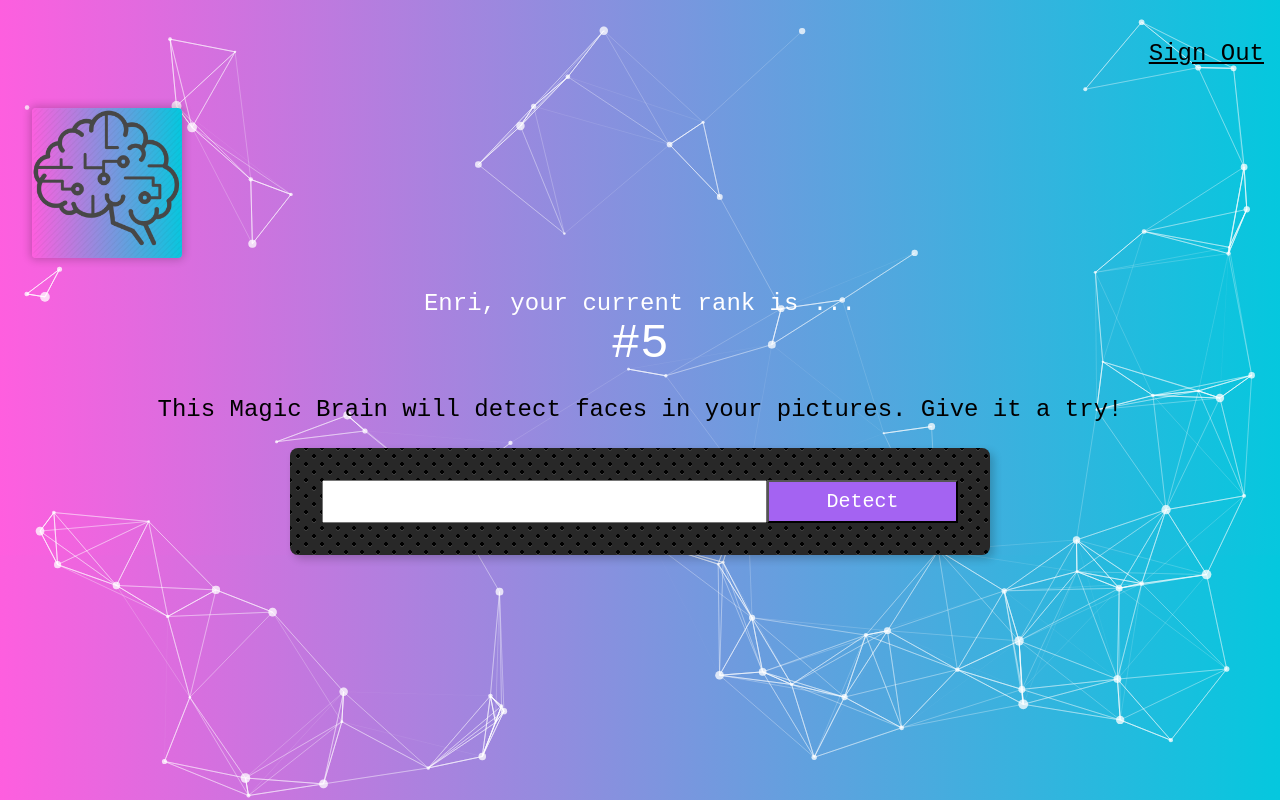
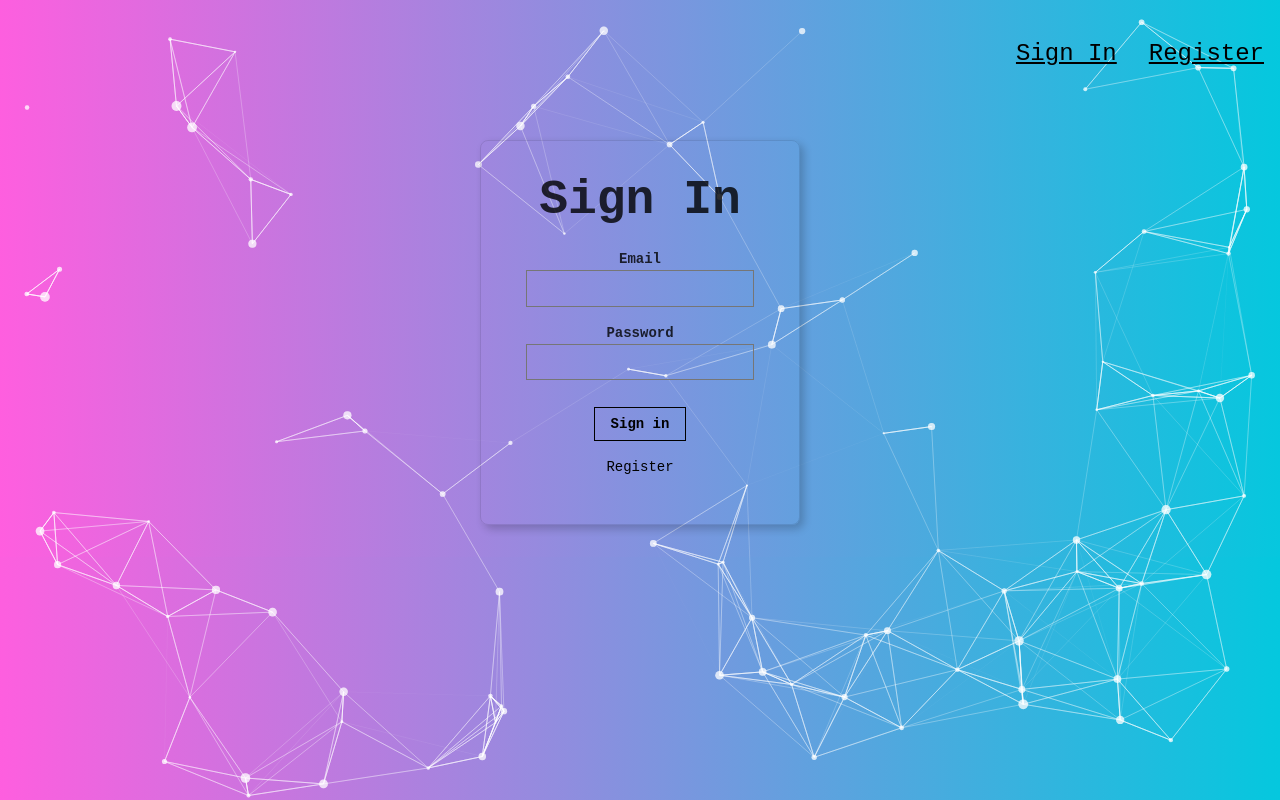
Before and after one commit to Ekoorits/facerecbrain, a React (Create React App) app: page / in a window 1280 px wide. Built offline with nearby package versions, Linux system fonts and the light colour scheme; the HTML template or start-up script is replaced by a standard one; what clarifai would draw is missing.

Commit message:
Added register and sigin func

```diff
--- a/package.json
+++ b/package.json
@@ -10,7 +10,7 @@
     "react": "^17.0.2",
     "react-dom": "^17.0.2",
     "react-parallax-tilt": "^1.5.90",
-    "react-scripts": "4.0.2",
+    "react-scripts": "^4.0.2",
     "react-tsparticles": "^1.40.1",
     "tachyons": "^4.12.0",
     "typescript": "^4.5.5",
--- a/src/App.js
+++ b/src/App.js
@@ -4,6 +4,8 @@
 import Rank from './Components/Rank/Rank'
 import ImageLinkForm from './Components/ImageLinkForm/ImageLinkForm';
 import FaceRecognition from './Components/FaceRecognition/FaceRecognition';
+import Signin from './Components/SignIn/Signin';
+import Register from './Components/Register/Register';
 import Particles from 'react-tsparticles';
 import Clarifai from 'clarifai';
 import './App.css';
@@ -26,7 +28,7 @@
           mode: "push",
         },
         onHover: {
-          enable: true,
+          enable: false,
           mode: "bubble",
         },
         resize: true,
@@ -96,7 +98,9 @@
     this.state = {
       input: '',
       imageUrl: '',
-      box: {}
+      box: {},
+      route: 'signin',
+      isSignedIn: false
     }
   }
 
@@ -131,20 +135,38 @@
       .catch(err => console.log(err));
   }
 
+  onRouteChange = (route) => {
+    if (route === 'signout') {
+      this.setState({isSignedIn: false})
+    } else if (route === 'home') {
+      this.setState({isSignedIn: 'true'})
+    }
+    this.setState({route: route});
+  }
+
   render() {
+    const { isSignedIn, imageUrl, route, box } = this.state;
   return (
     <div className="App">
-        <Navigation />
-        <Logo />
-        <Rank />
-        <ImageLinkForm
-        onInputChange={this.onInputChange}
-        onButtonSubmit={this.onButtonSubmit}/>
-        <FaceRecognition box={this.state.box} imageUrl={this.state.imageUrl}/>
         <Particles className='particles'
-        id="tsparticles"
-        options={particlesOptions}/>
-
+          id="tsparticles"
+          options={particlesOptions}/>
+        <Navigation isSignedIn={isSignedIn} onRouteChange={this.onRouteChange}/>
+        {route === 'home'
+          ? <div>
+              <Logo />
+              <Rank />
+              <ImageLinkForm
+                onInputChange={this.onInputChange}
+                onButtonSubmit={this.onButtonSubmit}/>
+              <FaceRecognition box={box} imageUrl={imageUrl}/>
+            </div>
+          : (
+              route === 'signin'
+              ? <Signin onRouteChange={this.onRouteChange}/>
+              : <Register onRouteChange={this.onRouteChange}/>
+            )
+        }
     </div>
   );
 }
--- a/src/Components/FaceRecognition/FaceRecognition.js
+++ b/src/Components/FaceRecognition/FaceRecognition.js
@@ -1,4 +1,4 @@
-import react from "react";
+import React from "react";
 import './FaceRecognition.css';
 
 const FaceRecognition = ({ imageUrl, box }) => {
--- a/src/Components/Navigation/Navigation.js
+++ b/src/Components/Navigation/Navigation.js
@@ -1,11 +1,20 @@
 import React from "react";
 
-const Navigation = () => {
-  return (
-    <nav style={{display: 'flex', justifyContent: 'flex-end'}}>
-      <p className='f3 link dim black underline pa3 pointer'>Sign Out</p>
-    </nav>
-  )
+const Navigation = ({ onRouteChange, isSignedIn }) => {
+    if (isSignedIn) {
+      return (
+      <nav style={{display: 'flex', justifyContent: 'flex-end'}}>
+        <p onClick={() => onRouteChange('signin')} className='f3 link dim black underline pa3 pointer'>Sign Out</p>
+      </nav>
+      );
+    } else {
+      return (
+        <nav style={{display: 'flex', justifyContent: 'flex-end'}}>
+          <p onClick={() => onRouteChange('signin')} className='f3 link dim black underline pa3 pointer'>Sign In</p>
+          <p onClick={() => onRouteChange('register')} className='f3 link dim black underline pa3 pointer'>Register</p>
+        </nav>
+      );
+    }
 }
 
 export default Navigation;
--- /dev/null
+++ b/src/Components/Register/Register.js
@@ -0,0 +1,37 @@
+import React from "react";
+
+const Register = ({ onRouteChange }) => {
+  return (
+    <article className="br3 ba b--black-10 mv4 w-100 w-50-m w-25-l mw6 shadow-5 center">
+      <main className="pa4 black-80">
+        <div className="measure">
+          <fieldset id="sign_up" className="ba b--transparent ph0 mh0">
+            <legend className="f1 fw6 ph0 mh0">Register</legend>
+            <div className="mt3">
+              <label className="db fw6 lh-copy f6" htmlFor="name">Name</label>
+              <input className="pa2 input-reset ba bg-transparent hover-bg-black hover-white w-100" type="text" name="name"  id="name" />
+            </div>
+            <div className="mt3">
+              <label className="db fw6 lh-copy f6" htmlFor="email-address">Email</label>
+              <input className="pa2 input-reset ba bg-transparent hover-bg-black hover-white w-100" type="email" name="email-address"  id="email-address" />
+            </div>
+            <div className="mv3">
+              <label className="db fw6 lh-copy f6" htmlFor="password">Password</label>
+              <input className="b pa2 input-reset ba bg-transparent hover-bg-black hover-white w-100" type="password" name="password"  id="password" />
+            </div>
+          </fieldset>
+          <div className="">
+            <input
+              onClick={() => onRouteChange('home')}
+              className="b ph3 pv2 input-reset ba b--black bg-transparent grow pointer f6 dib"
+              type="submit"
+              value="Register"
+            />
+          </div>
+        </div>
+      </main>
+    </article>
+  );
+}
+
+export default Register;
--- /dev/null
+++ b/src/Components/SignIn/Signin.js
@@ -0,0 +1,36 @@
+import React from "react";
+
+const Signin = ({ onRouteChange }) => {
+  return (
+    <article className="br3 ba b--black-10 mv4 w-100 w-50-m w-25-l mw6 shadow-5 center">
+      <main className="pa4 black-80">
+        <div className="measure">
+          <fieldset id="sign_up" className="ba b--transparent ph0 mh0">
+            <legend className="f1 fw6 ph0 mh0">Sign In</legend>
+            <div className="mt3">
+              <label className="db fw6 lh-copy f6" htmlFor="email-address">Email</label>
+              <input className="pa2 input-reset ba bg-transparent hover-bg-black hover-white w-100" type="email" name="email-address"  id="email-address" />
+            </div>
+            <div className="mv3">
+              <label className="db fw6 lh-copy f6" htmlFor="password">Password</label>
+              <input className="b pa2 input-reset ba bg-transparent hover-bg-black hover-white w-100" type="password" name="password"  id="password" />
+            </div>
+          </fieldset>
+          <div className="">
+            <input
+              onClick={() => onRouteChange('home')}
+              className="b ph3 pv2 input-reset ba b--black bg-transparent grow pointer f6 dib"
+              type="submit"
+              value="Sign in"
+            />
+          </div>
+          <div className="lh-copy mt3">
+            <p onClick={() => onRouteChange('register')} className="f6 link dim black db pointer">Register</p>
+          </div>
+        </div>
+      </main>
+    </article>
+  );
+}
+
+export default Signin;
```
Also changed, not shown: 1 other file (tests, documents, lock files or other folders).
